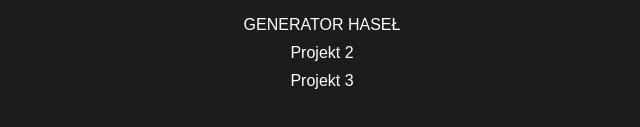
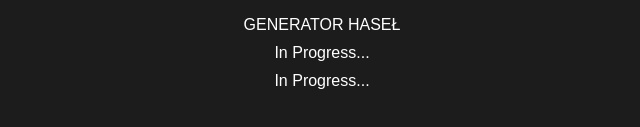
Before and after one commit to placekwlb/placekwlb.github.io, a plain HTML site: page index.html in a window 1280 px wide. Shown: the part 483-610 px from the top of the page, 318-958 px from the left. Drawn offline with Linux system fonts and the light colour scheme.

Commit message:
Update index.html

```diff
--- a/index.html
+++ b/index.html
@@ -8,14 +8,14 @@
 </head>
 <body>
     <div class="container">
-        <img src="https://imgur.com/a/mVcRDDX" alt="Zdjęcie profilowe" class="profile-pic">
+        <img src="https://i.imgur.com/sRFIctF.jpeg" alt="Zdjęcie profilowe" class="profile-pic">
         <h1>placekwlb</h1>
         <div class="projects">
             <h2>Projekty</h2>
             <ul>
                 <li><a href="https://placekwlb.github.io/passwd">GENERATOR HASEŁ</a></li>
-                <li><a href="link_do_projektu_2">Projekt 2</a></li>
-                <li><a href="link_do_projektu_3">Projekt 3</a></li>
+                <li><span class="in-progress">In Progress<span class="dots">...</span></span></li>
+                <li><span class="in-progress">In Progress<span class="dots">...</span></span></li>
             </ul>
         </div>
     </div>
```
